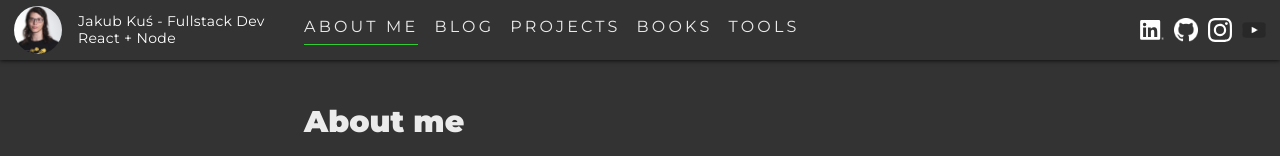
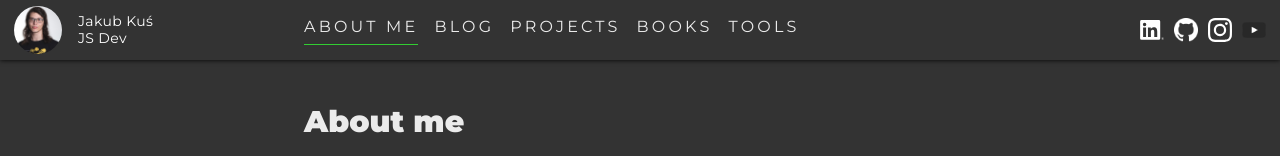
Before and after one commit to JakubKus/jkus.dev, a Next.js app: page / in a window 1280 px wide. Shown: the top 156 px of the page. Built offline with nearby package versions, Linux system fonts and the light colour scheme; a small style sheet from the web is missing.

Commit message:
update bio

```diff
--- a/constants.ts
+++ b/constants.ts
@@ -1,3 +1,3 @@
 export const SHORT_HEADLINE = 'jkus.dev';
 export const HEADLINE = 'Jakub Kuś - jkus.dev';
-export const BIO_LINES = ['Jakub Kuś - Fullstack Dev', 'React + Node'];
+export const BIO_LINES = ['Jakub Kuś', 'JS Dev'];
```
